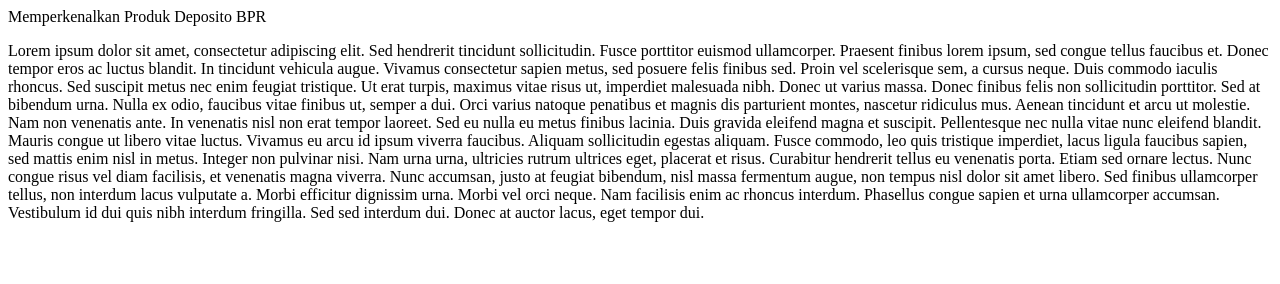
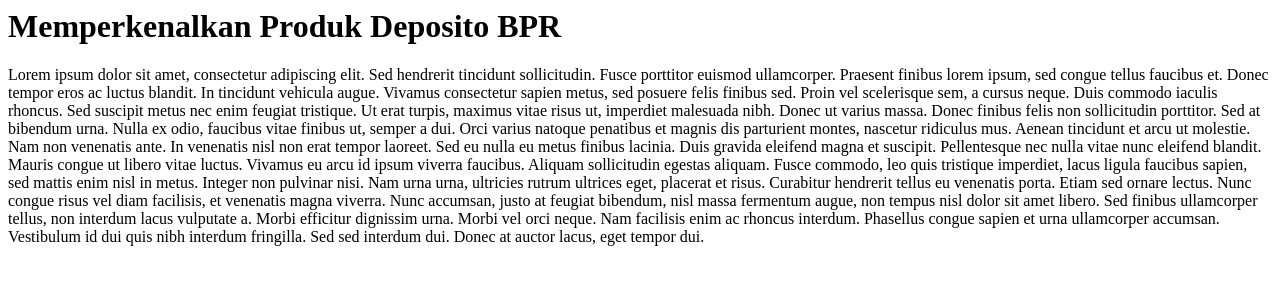
Before and after one commit to komunal-it/depositobpr, a plain HTML site: page index.html in a window 1280 px wide. Drawn offline with Linux system fonts and the light colour scheme.

Commit message:
Update index.html

```diff
--- a/index.html
+++ b/index.html
@@ -1,6 +1,6 @@
 <html>
 <body>
-  <p>Memperkenalkan Produk Deposito BPR</p>
+  <h1>Memperkenalkan Produk Deposito BPR</h1>
 <p>Lorem ipsum dolor sit amet, consectetur adipiscing elit. Sed hendrerit tincidunt sollicitudin. Fusce porttitor euismod ullamcorper. Praesent finibus lorem ipsum, sed congue tellus faucibus et. Donec tempor eros ac luctus blandit. In tincidunt vehicula augue. Vivamus consectetur sapien metus, sed posuere felis finibus sed. Proin vel scelerisque sem, a cursus neque. Duis commodo iaculis rhoncus. Sed suscipit metus nec enim feugiat tristique. Ut erat turpis, maximus vitae risus ut, imperdiet malesuada nibh. Donec ut varius massa. Donec finibus felis non sollicitudin porttitor. Sed at bibendum urna. Nulla ex odio, faucibus vitae finibus ut, semper a dui. Orci varius natoque penatibus et magnis dis parturient montes, nascetur ridiculus mus.
 Aenean tincidunt et arcu ut molestie. Nam non venenatis ante. In venenatis nisl non erat tempor laoreet. Sed eu nulla eu metus finibus lacinia. Duis gravida eleifend magna et suscipit. Pellentesque nec nulla vitae nunc eleifend blandit. Mauris congue ut libero vitae luctus. Vivamus eu arcu id ipsum viverra faucibus. Aliquam sollicitudin egestas aliquam. Fusce commodo, leo quis tristique imperdiet, lacus ligula faucibus sapien, sed mattis enim nisl in metus. Integer non pulvinar nisi. Nam urna urna, ultricies rutrum ultrices eget, placerat et risus. Curabitur hendrerit tellus eu venenatis porta. Etiam sed ornare lectus.
 Nunc congue risus vel diam facilisis, et venenatis magna viverra. Nunc accumsan, justo at feugiat bibendum, nisl massa fermentum augue, non tempus nisl dolor sit amet libero. Sed finibus ullamcorper tellus, non interdum lacus vulputate a. Morbi efficitur dignissim urna. Morbi vel orci neque. Nam facilisis enim ac rhoncus interdum. Phasellus congue sapien et urna ullamcorper accumsan. Vestibulum id dui quis nibh interdum fringilla. Sed sed interdum dui. Donec at auctor lacus, eget tempor dui. </p>
```
